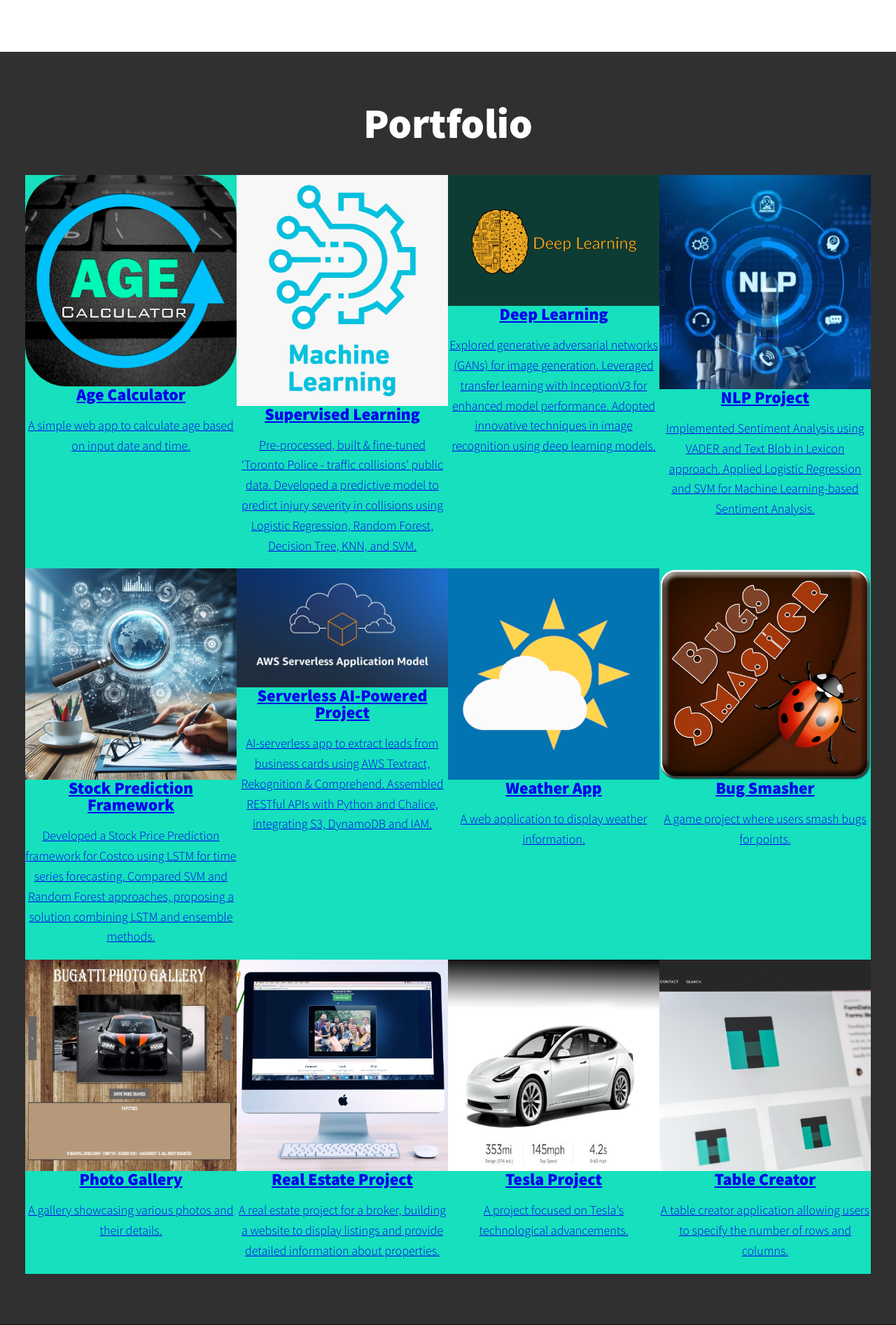
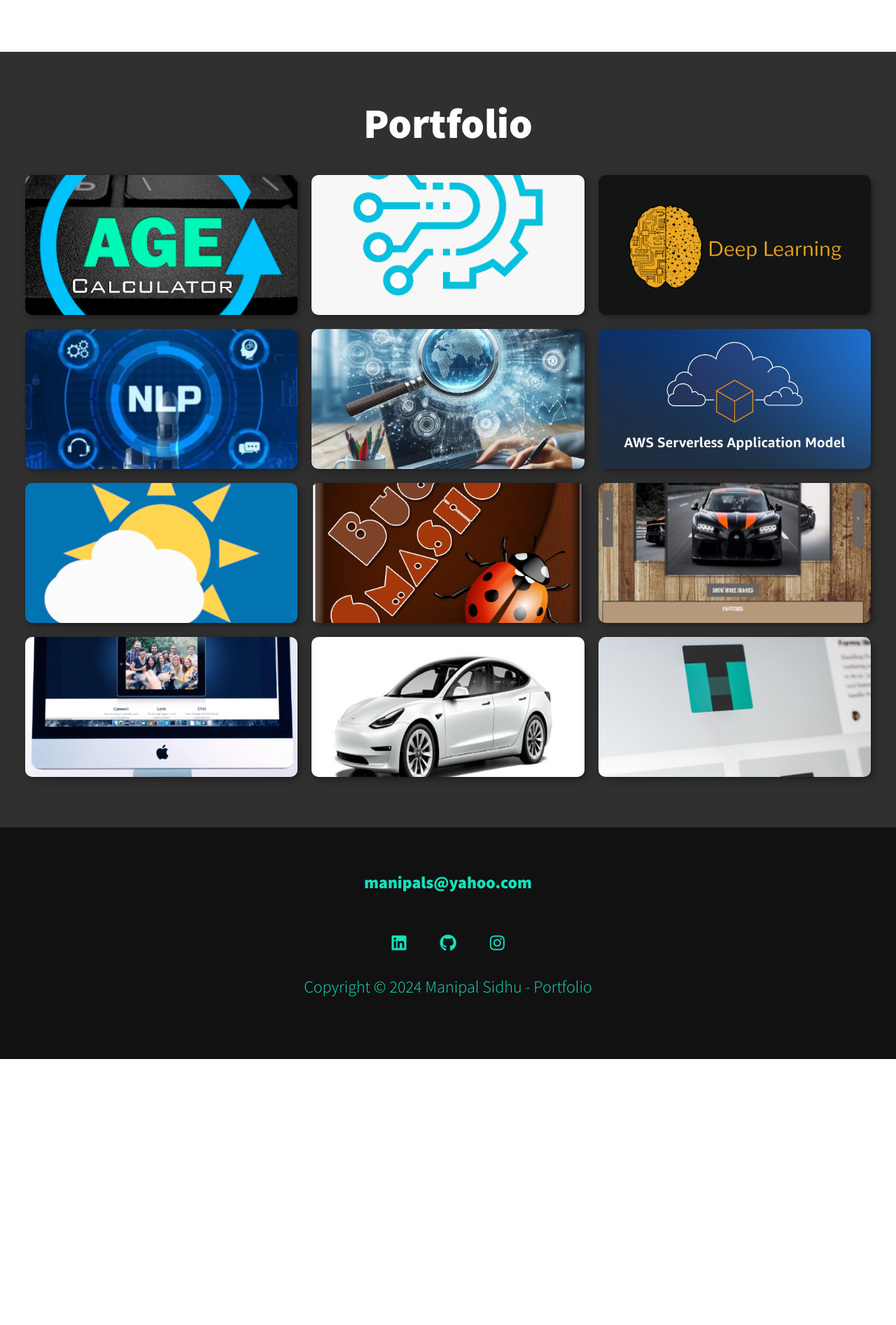
Before and after one commit to manipalsidhu/myportfolio, a PHP site: page / in a window 1280 px wide. Shown: the part 2745-4638 px from the top of the page at 70% size. After the commit the page ends 4258 px from the top, so only its background shows below. Run offline with PHP 8.4, Linux system fonts and the light colour scheme; some libraries are stand-ins or nearby versions.

Commit message:
Update style.css

```diff
--- a/css/style.css
+++ b/css/style.css
@@ -366,30 +366,55 @@ header {
 
 .portfolio {
     display: grid;
-    justify-content: space-between;
     grid-template-columns: repeat(auto-fit, minmax(300px, 1fr));
+    gap: 20px;
 }
 
 .portfolio__item {
-    background: var(--clr-accent);
+    position: relative;
     overflow: hidden;
+    border-radius: 10px;
+    box-shadow: var(--bs);
+    transition: transform 0.3s, box-shadow 0.3s;
 }
 
 .portfolio__img {
-    transition:
-        transform 750ms cubic-bezier(.5, 0, .5, 1),
-        opacity 250ms linear;
+    width: 100%;
+    height: 200px;
+    object-fit: cover;
+    transition: opacity 0.3s;
 }
 
-.portfolio__item:focus {
-    position: relative;
-    z-index: 2;
+.portfolio__info {
+    position: absolute;
+    bottom: 0;
+    left: 0;
+    width: 100%;
+    padding: 10px;
+    background: rgba(0, 0, 0, 0.7);
+    color: var(--clr-light);
+    text-align: center;
+    opacity: 0;
+    transition: opacity 0.3s;
 }
 
-.portfolio__img:hover,
-.portfolio__item:focus .portfolio__img {
-    transform: scale(1.2);
-    opacity: .5;
+.portfolio__title {
+    margin: 0;
+    font-size: 1.25rem;
+}
+
+.portfolio__description {
+    margin: 0;
+    font-size: 1rem;
+}
+
+.portfolio__item:hover .portfolio__info {
+    opacity: 1;
+}
+
+.portfolio__item:hover {
+    transform: scale(1.05);
+    box-shadow: 0 10px 20px rgba(0, 0, 0, 0.2);
 }
 
 
```
